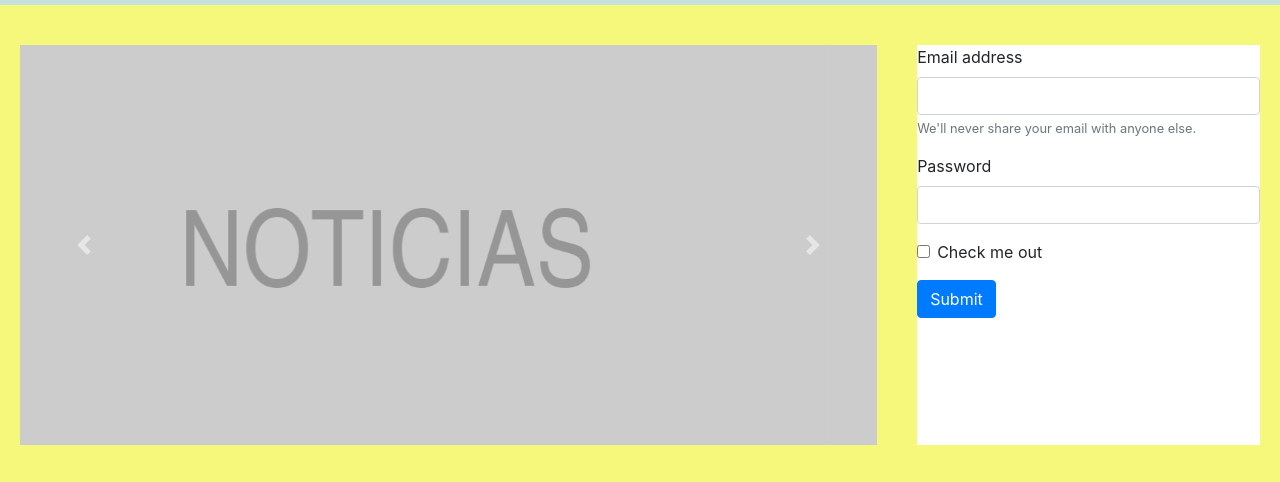
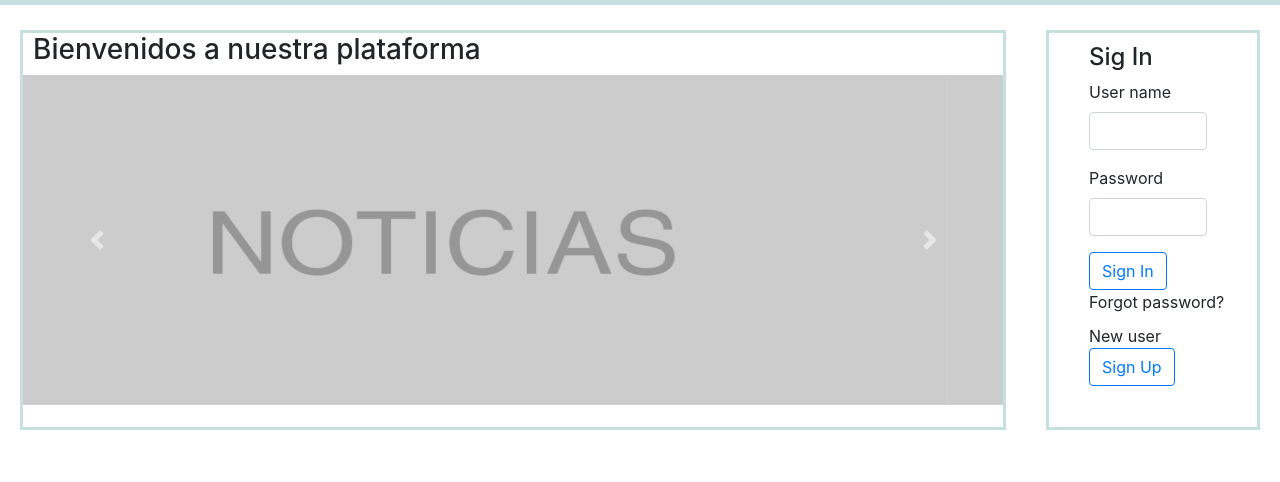
Before and after one commit to danny13hm/disenosUEX, a plain HTML site: page index.html in a window 1280 px wide. Shown: the part 51-533 px from the top of the page. Drawn offline with nearby package versions, Linux system fonts and the light colour scheme.

Commit message:
Remodelando

```diff
--- a/css/custom.css
+++ b/css/custom.css
@@ -1,7 +1,7 @@
 body{
     height: 100vw;
     width: 100vh;
-    background-color: rgb(246, 248, 123);
+    background-color: rgb(255, 255, 255);
 
 }
 
@@ -11,26 +11,35 @@ body{
 }
 
 main {
-    background-color: rgb(246, 248, 123);
-    height:480px;
+    background-color: rgb(255, 255, 255);
+    height:450px;
     width:100vw;
+}
 
-    display: flex;
-    justify-content: center;
-    align-items: center;
-}
+ #titulo{
+    margin-left: 10px;
+ }
+
 .noticias{
     background-color: rgb(255, 255, 255);
-    height:400px;
+    height: 400px;
     width:1000px;
     float: left;
     margin-left: 20px;
     margin-right: 20px;
+
+    border-style: solid;
+    border-left-width: 3px;
+    border-top-width: 3px;
+    border-right-width: 3px;
+    border-bottom-width: 3px;
+    border-color:rgb(198, 224, 224) ;
 }
 
-.d-block{
-    height:400px;
-    width: 800px;
+.d-block, .carousel-item,.carousel-inner,.carousel{
+    height:330px;
+    width: 980px;
+
 }
 
 .form{
@@ -40,4 +49,31 @@ main {
     float: right;
     margin-left: 20px;
     margin-right: 20px;
+    border-style: solid;
+    border-left-width: 3px;
+    border-top-width: 3px;
+    border-right-width: 3px;
+    border-bottom-width: 3px;
+    border-color:rgb(198, 224, 224) ;
+
 }
+
+#centrar{
+    display: flex;
+    justify-content: center;
+    align-items: center;
+}
+
+#block{
+    display: block;
+}
+
+.form-control{
+    width: 70%;
+}
+
+.signin, .signup{
+    margin-left: 40px;
+    margin-top: 10px;
+
+}
--- a/index.html
+++ b/index.html
@@ -16,20 +16,22 @@
         <span class="navbar-brand mb-0 h1">UNAHXPERIENCE</span>
     </nav>
 
-    <main>
+    <main id="centrar">
         <!--Noticias-->
         <div class="noticias">
+          <div id="titulo">
+          <h3>Bienvenidos a nuestra plataforma</h3>
+          </div>
+          <div id="centrar">
           <div id="carouselExampleInterval" class="carousel slide" data-ride="carousel">
             <div class="carousel-inner">
-                  <div class="carousel-item active" data-interval="2000">
+              <div class="carousel-item active" data-interval="1000">
                 <img src="img/noticias.png" class="d-block w-100" alt="...">
               </div>
               <div class="carousel-item" data-interval="1000">
                 <img src="img/noticias.png" class="d-block w-100" alt="...">
               </div>
-                  <div class="carousel-item">
-                    <img src="img/noticias.png" class="d-block w-100" alt="...">
-                  </div>
+
             </div>
             <a class="carousel-control-prev" href="#carouselExampleInterval" role="button" data-slide="prev">
               <span class="carousel-control-prev-icon" aria-hidden="true"></span>
@@ -40,29 +42,39 @@
               <span class="sr-only">Next</span>
             </a>
           </div>
-
-
-
+        </div>
         </div>
 
 
         <!--Formulario-->
         <div class="form">
             <form>
+                <div class="signin">
+                <h4>Sig In</h4>
                 <div class="form-group">
-                  <label for="exampleInputEmail1">Email address</label>
+
+                  <label for="exampleInputEmail1">User name</label>
                   <input type="email" class="form-control" id="exampleInputEmail1" aria-describedby="emailHelp">
-                  <small id="emailHelp" class="form-text text-muted">We'll never share your email with anyone else.</small>
+
                 </div>
                 <div class="form-group">
                   <label for="exampleInputPassword1">Password</label>
                   <input type="password" class="form-control" id="exampleInputPassword1">
                 </div>
-                <div class="form-group form-check">
-                  <input type="checkbox" class="form-check-input" id="exampleCheck1">
-                  <label class="form-check-label" for="exampleCheck1">Check me out</label>
+
+                  <button type="submit" class="btn btn-outline-primary">Sign In</button>
+                  <label id="block" class="form-check-label">Forgot password?</label>
+
                 </div>
-                <button type="submit" class="btn btn-primary">Submit</button>
+
+                <div class="signup">
+                  <label id="block" class="form-check-label">New user</label>
+                  <button id="block" type="submit" class="btn btn-outline-primary">Sign Up</button>
+                </div>
+
+
+
+
               </form>
         </div>
 
```
Lines whose indentation alone changed are shown as unchanged.
